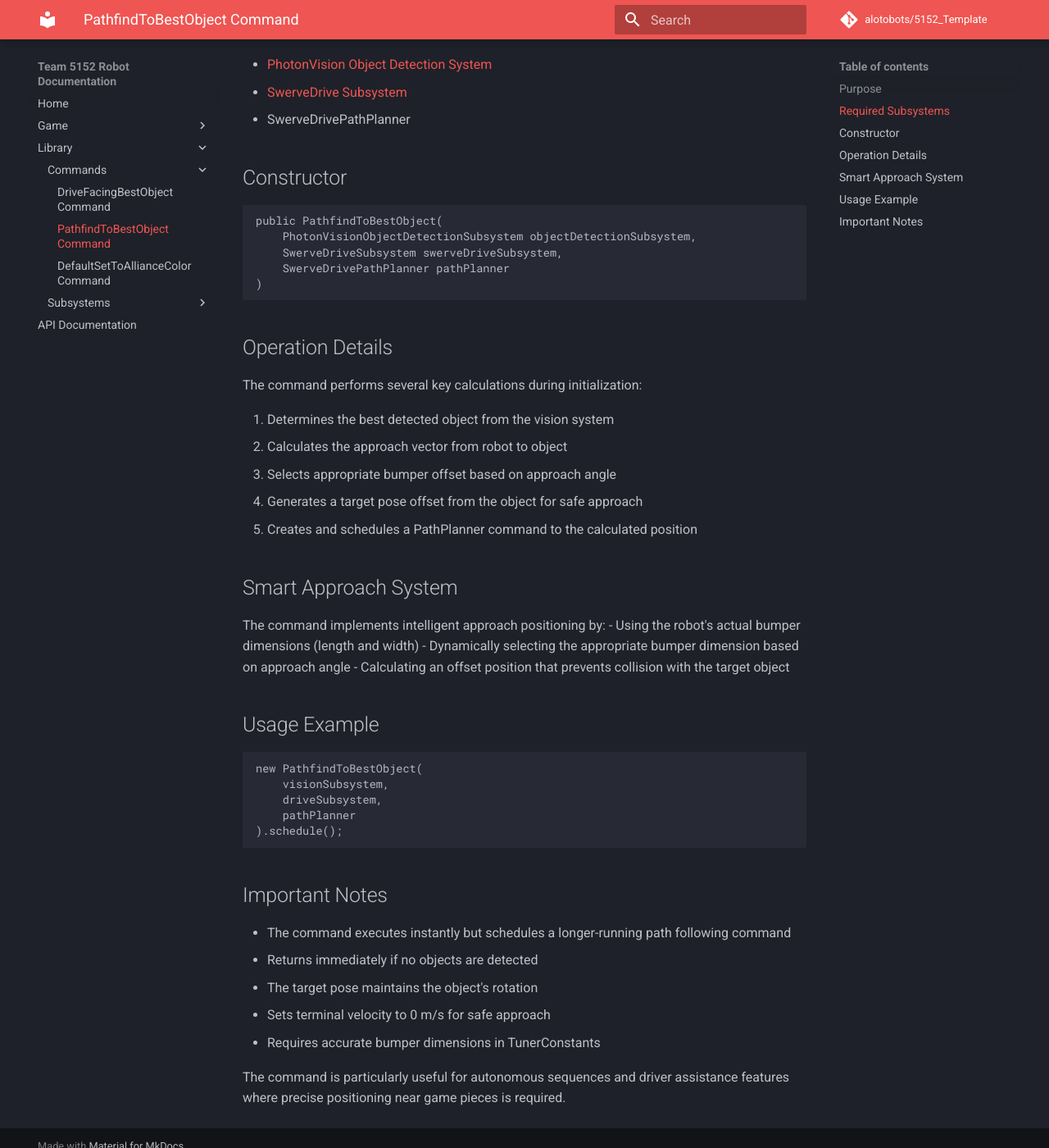
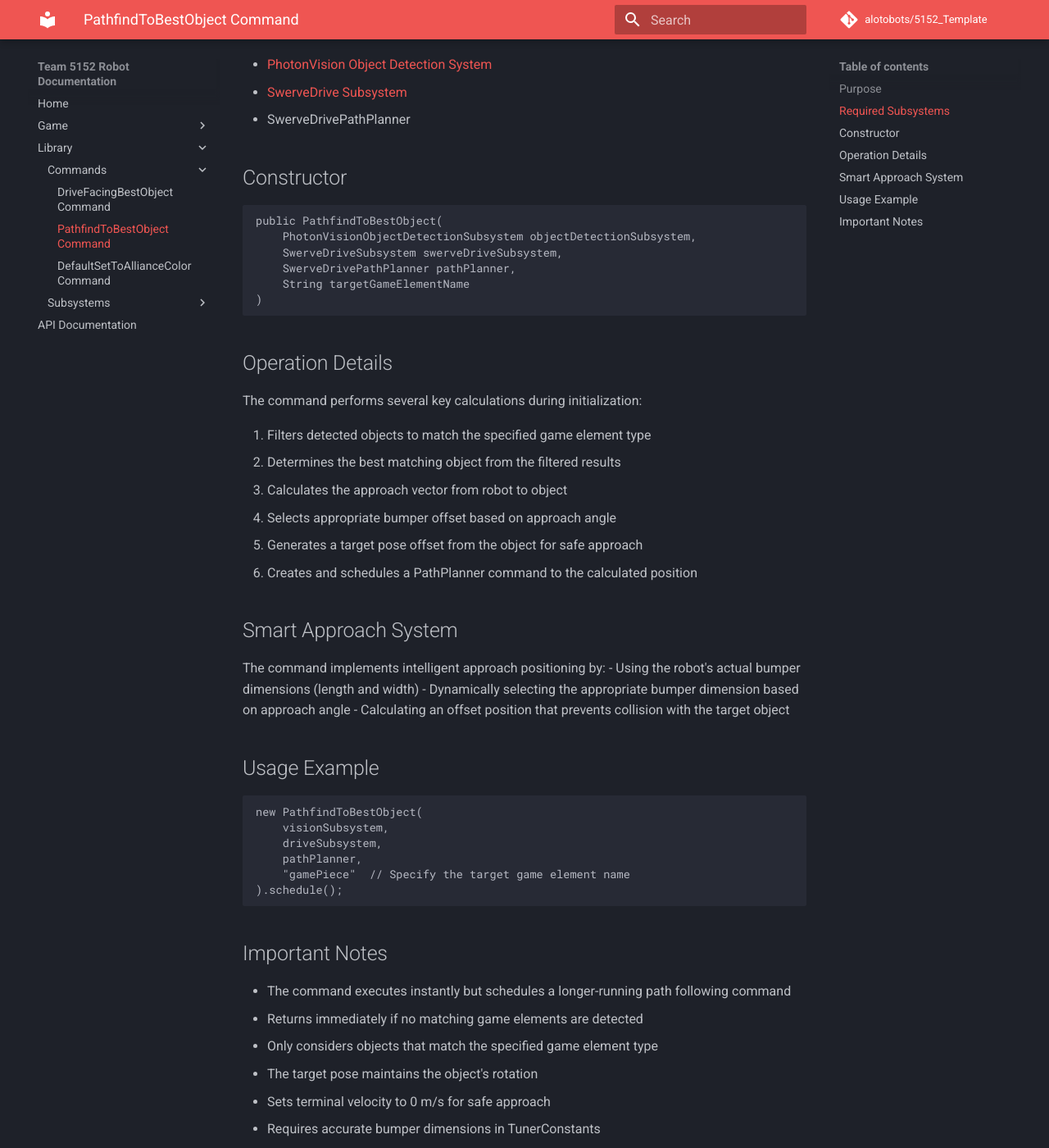
Before and after one commit to 5152Alotobots/5152_Template, an MkDocs documentation site: the page built from docs/mkdocs/docs/library/commands/pathfindtobestobject.md, in a window 1280 px wide and 1400 px high, scrolled down 425 px. Shown: the whole window at 82% size. Built offline with MkDocs 1.6.1 and Material for MkDocs 9.7.7, drawn with Linux system fonts in a browser that asks for light colours; comment, search, counter and statistics services are not loaded.

Commit message:
docs: Update PathfindToBestObject documentation for game element filtering

````diff
--- a/docs/mkdocs/docs/library/commands/pathfindtobestobject.md
+++ b/docs/mkdocs/docs/library/commands/pathfindtobestobject.md
@@ -18,14 +18,16 @@ Related features:
 public PathfindToBestObject(
     PhotonVisionObjectDetectionSubsystem objectDetectionSubsystem,
     SwerveDriveSubsystem swerveDriveSubsystem,
-    SwerveDrivePathPlanner pathPlanner
+    SwerveDrivePathPlanner pathPlanner,
+    String targetGameElementName
 )
 ```
 
 ## Operation Details
 The command performs several key calculations during initialization:
 
-1. Determines the best detected object from the vision system
+1. Filters detected objects to match the specified game element type
+2. Determines the best matching object from the filtered results
 2. Calculates the approach vector from robot to object
 3. Selects appropriate bumper offset based on approach angle
 4. Generates a target pose offset from the object for safe approach
@@ -42,13 +44,15 @@ The command implements intelligent approach positioning by:
 new PathfindToBestObject(
     visionSubsystem,
     driveSubsystem,
-    pathPlanner
+    pathPlanner,
+    "gamePiece"  // Specify the target game element name
 ).schedule();
 ```
 
 ## Important Notes
 - The command executes instantly but schedules a longer-running path following command
-- Returns immediately if no objects are detected
+- Returns immediately if no matching game elements are detected
+- Only considers objects that match the specified game element type
 - The target pose maintains the object's rotation
 - Sets terminal velocity to 0 m/s for safe approach
 - Requires accurate bumper dimensions in TunerConstants
````
